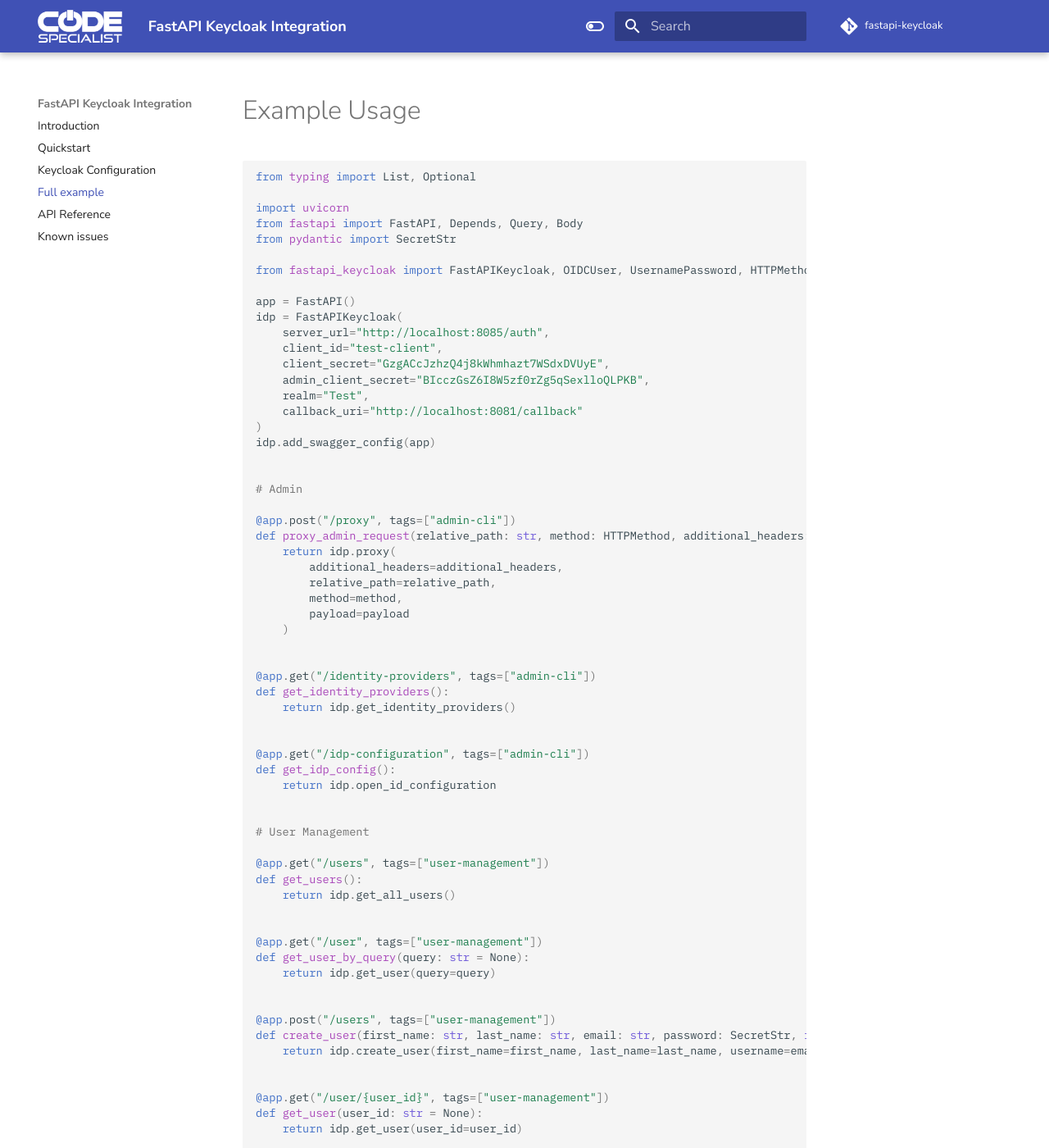
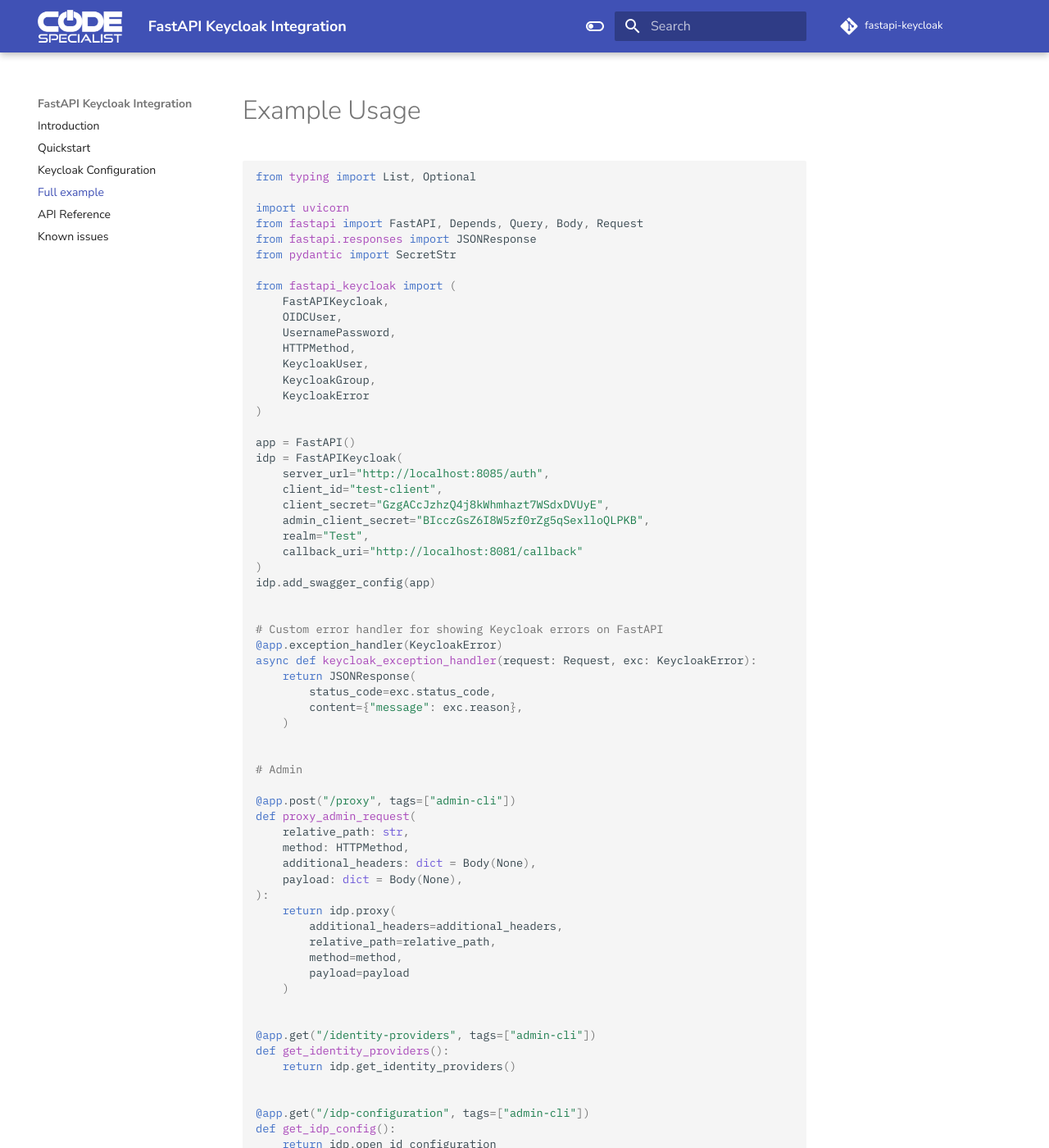
Before and after one commit to code-specialist/fastapi-keycloak, an MkDocs documentation site: the page built from documentation/docs/full_example.md, in a window 1280 px wide and 1400 px high. Shown: the whole window at 82% size. Built offline with MkDocs 1.6.1 and Material for MkDocs 9.7.7, drawn with Linux system fonts in a browser that asks for light colours; comment, search, counter and statistics services are not loaded; some of the changed text lies outside the part shown.

Commit message:
Update documentation to add error handler (#54)

````diff
--- a/documentation/docs/full_example.md
+++ b/documentation/docs/full_example.md
@@ -4,10 +4,19 @@
 from typing import List, Optional
 
 import uvicorn
-from fastapi import FastAPI, Depends, Query, Body
+from fastapi import FastAPI, Depends, Query, Body, Request
+from fastapi.responses import JSONResponse
 from pydantic import SecretStr
 
-from fastapi_keycloak import FastAPIKeycloak, OIDCUser, UsernamePassword, HTTPMethod, KeycloakUser, KeycloakGroup
+from fastapi_keycloak import (
+    FastAPIKeycloak,
+    OIDCUser,
+    UsernamePassword,
+    HTTPMethod,
+    KeycloakUser,
+    KeycloakGroup,
+    KeycloakError
+)
 
 app = FastAPI()
 idp = FastAPIKeycloak(
@@ -21,10 +30,24 @@
 idp.add_swagger_config(app)
 
 
+# Custom error handler for showing Keycloak errors on FastAPI
+@app.exception_handler(KeycloakError)
+async def keycloak_exception_handler(request: Request, exc: KeycloakError):
+    return JSONResponse(
+        status_code=exc.status_code,
+        content={"message": exc.reason},
+    )
+
+
 # Admin
 
 @app.post("/proxy", tags=["admin-cli"])
-def proxy_admin_request(relative_path: str, method: HTTPMethod, additional_headers: dict = Body(None), payload: dict = Body(None)):
+def proxy_admin_request(
+    relative_path: str,
+    method: HTTPMethod,
+    additional_headers: dict = Body(None),
+    payload: dict = Body(None),
+):
     return idp.proxy(
         additional_headers=additional_headers,
         relative_path=relative_path,
@@ -182,12 +214,14 @@
 
 @app.get("/admin", tags=["example-user-request"])
 def company_admin(user: OIDCUser = Depends(idp.get_current_user(required_roles=["admin"]))):
-    return f'Hi admin {user}'
+    return f"Hi admin {user}"
 
 
-@app.get("/login", tags=["example-user-request"])
-def login(user: UsernamePassword = Depends()):
-    return idp.user_login(username=user.username, password=user.password.get_secret_value())
+@app.post("/login", tags=["example-user-request"])
+def login(user: UsernamePassword = Body(...)):
+    return idp.user_login(
+        username=user.username, password=user.password.get_secret_value()
+    )
 
 
 # Auth Flow
@@ -207,6 +241,6 @@
     return idp.logout_uri
 
 
-if __name__ == '__main__':
-    uvicorn.run('app:app', host="127.0.0.1", port=8081)
+if __name__ == "__main__":
+    uvicorn.run("app:app", host="127.0.0.1", port=8081)
 ```
````
Also changed, not shown: other parts of documentation/docs/full_example.md (+11 -2 lines), 1 other file.
